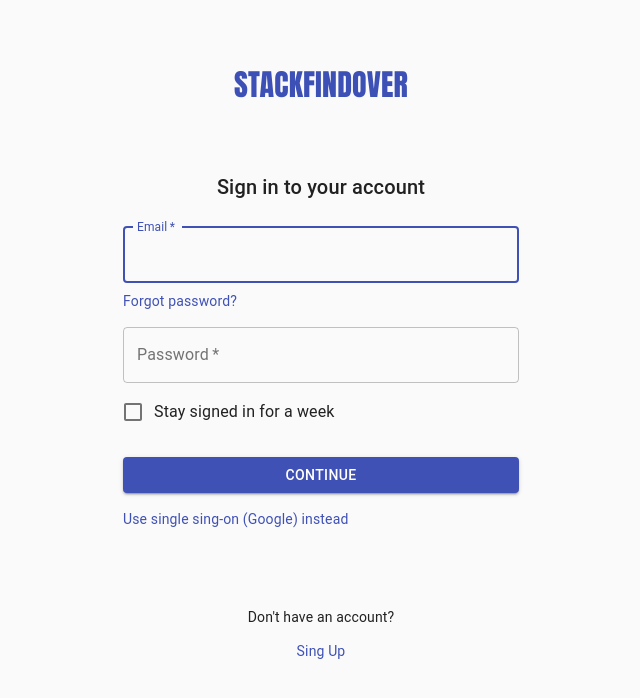
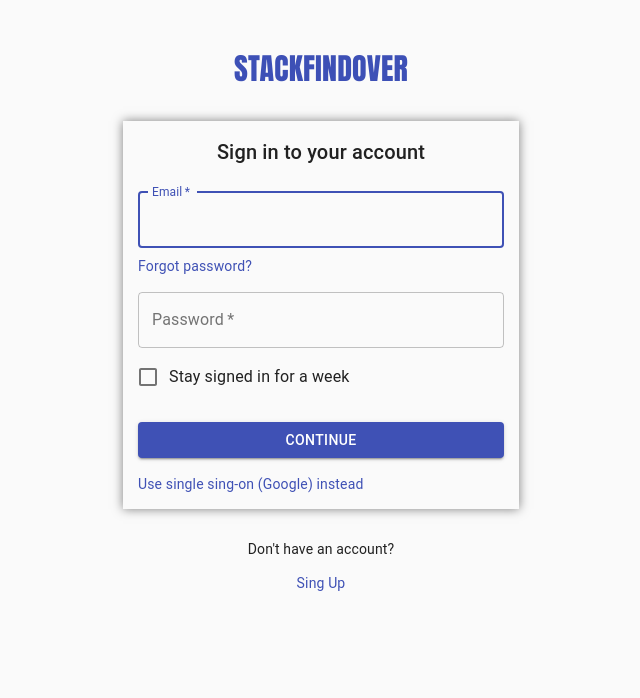
Before and after one commit to ninasavkina/1, a React (Create React App) app in the folder 2/: page / in a window 1280 px wide. Shown: the top 698 px of the page, without its empty margins (319-959 px from the left). Built offline with nearby package versions, Linux system fonts and the light colour scheme.

Commit message:
add shadow

```diff
--- a/2/src/App.js
+++ b/2/src/App.js
@@ -13,10 +13,12 @@ import Container from '@material-ui/core/Container';
 
 const useStyles = makeStyles((theme) => ({
     paper: {
-        marginTop: theme.spacing(8),
+        marginTop: theme.spacing(3),
         display: 'flex',
         flexDirection: 'column',
         alignItems: 'center',
+        boxShadow: '0 0 10px rgba(0,0,0,0.5)',
+        padding: '15px'
     },
     form: {
         width: '100%',
@@ -32,13 +34,13 @@ const useStyles = makeStyles((theme) => ({
         cursor: 'pointer',
     },
     grid: {
-        marginTop: theme.spacing(8),
+        marginTop: theme.spacing(2),
         display: 'flex',
         flexDirection: 'column',
         alignItems: 'center'
     },
     stack: {
-        marginTop: theme.spacing(8),
+        marginTop: theme.spacing(6),
         display: 'flex',
         flexDirection: 'column',
         alignItems: 'center',
```
